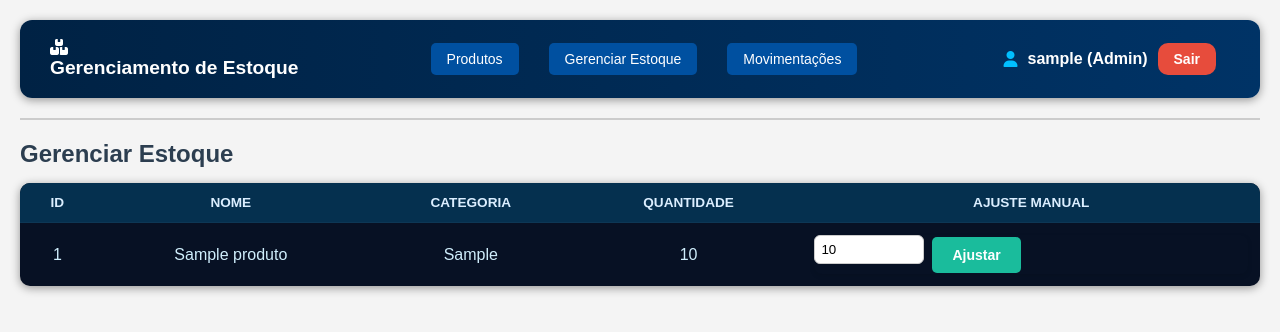
After one commit to NatanVP/Sistema-de-gerenciamento-de-estoque, a Flask app: page /estoque in a window 1280 px wide. The commit adds this page. Shown: the top 332 px of the page. Run offline with Flask 3, Linux system fonts and the light colour scheme; the visitor is signed in with stand-in values (Sample User, id 1); tables that the repository leaves empty or names only in its code hold one stand-in row (values such as "Sample post").

Commit message:
Terceira funcionalidade

```diff
--- a/Templates/base.html
+++ b/Templates/base.html
@@ -8,22 +8,27 @@
 </head>
 <body>
     <nav class="navbar">
-    <div class="nav-title">
+    <div class="nav-left">
         <i class="fa-solid fa-boxes-stacked"></i>
-        <span>Gerenciamento de Estoque</span>
+        <span class="nav-title">Gerenciamento de Estoque</span>
     </div>
 
     {% if session.get('usuario') %}
+    <div class="nav-links">
+    <a href="{{ url_for('produtos') }}" class="{% if request.endpoint == 'produtos' %}active{% endif %}" id="botaonav">Produtos</a>
+    <a href="{{ url_for('estoque') }}" class="{% if request.endpoint == 'estoque' %}active{% endif %}" id="botaonav">Gerenciar Estoque</a>
+    <a href="{{ url_for('movimentacoes') }}" class="{% if request.endpoint == 'movimentacoes' %}active{% endif %}" id="botaonav">Movimentações</a>
+    </div>
+
     <div class="user-info">
         <i class="fa-solid fa-user"></i>
-        <span>{{ session['usuario'] }}</span>
+        <span>{{ session['usuario'] }} ({{ session['perfil']|capitalize }})</span>
         <form action="{{ url_for('logout') }}" method="get">
             <button type="submit" class="btn-logout">Sair</button>
         </form>
     </div>
     {% endif %}
 </nav>
-
     <hr>
 
     {% with messages = get_flashed_messages(with_categories=true) %}
--- /dev/null
+++ b/Templates/estoque.html
@@ -0,0 +1,35 @@
+{% extends "base.html" %}
+{% block content %}
+<h2>Gerenciar Estoque</h2>
+
+<section class="prod-table">
+    <table>
+        <thead>
+            <tr>
+                <th>ID</th><th>Nome</th><th>Categoria</th><th>Quantidade</th><th>Ajuste Manual</th>
+            </tr>
+        </thead>
+        <tbody>
+            {% for p in produtos %}
+            <tr>
+                <td>{{ p.id }}</td>
+                <td>{{ p.nome }}</td>
+                <td>{{ p.categoria }}</td>
+                <td>{{ p.quantidade }}</td>
+                <td>
+                    {% if session.get('perfil') == 'admin' %}
+                    <form action="{{ url_for('ajustar_estoque') }}" method="post" style="display:flex; gap:8px; align-items:center;">
+                        <input type="hidden" name="produto_id" value="{{ p.id }}">
+                        <input type="number" name="nova_quantidade" min="0" value="{{ p.quantidade }}" style="width:110px; padding:6px; border-radius:6px;">
+                        <button type="submit" class="editar">Ajustar</button>
+                    </form>
+                    {% else %}
+                    <span style="color:#bbb">Ajuste só para admins</span>
+                    {% endif %}
+                </td>
+            </tr>
+            {% endfor %}
+        </tbody>
+    </table>
+</section>
+{% endblock %}
--- a/app.py
+++ b/app.py
@@ -166,5 +166,134 @@ def logout():
     return redirect(url_for("login"))
 
 
+
+# ====== GERENCIAR ESTOQUE ======
+@app.route("/estoque")
+def estoque():
+    # mostra a lista de produtos e opção de ajuste manual (só admin)
+    cursor = db.cursor(dictionary=True)
+    cursor.execute("SELECT * FROM produtos")
+    produtos = cursor.fetchall()
+    cursor.close()
+    return render_template("estoque.html", produtos=produtos)
+
+# Ajuste manual (somente admin)
+@app.route("/estoque/ajustar", methods=["POST"])
+def ajustar_estoque():
+    if "perfil" not in session or session["perfil"] != "admin":
+        flash("Você não tem permissão para ajustar o estoque manualmente.", "danger")
+        return redirect(url_for("estoque"))
+
+    produto_id = request.form.get("produto_id")
+    nova_qtd = request.form.get("nova_quantidade")
+
+    try:
+        nova_qtd = int(nova_qtd)
+    except (ValueError, TypeError):
+        flash("Quantidade inválida.", "danger")
+        return redirect(url_for("estoque"))
+
+    cursor = db.cursor()
+    cursor.execute("UPDATE produtos SET quantidade = %s WHERE id = %s", (nova_qtd, produto_id))
+    db.commit()
+    cursor.close()
+    flash("Estoque ajustado com sucesso.", "success")
+    return redirect(url_for("estoque"))
+
+
+# ====== MOVIMENTAÇÕES (ENTRADA / SAÍDA) ======
+@app.route("/movimentacoes", methods=["GET"])
+def movimentacoes():
+    # lista produtos para formulário e exibe histórico (paginável no futuro)
+    cursor = db.cursor(dictionary=True)
+    cursor.execute("SELECT * FROM produtos")
+    produtos = cursor.fetchall()
+
+    cursor.execute("""
+        SELECT m.id, m.produto_id, m.tipo, m.quantidade, m.data, m.usuario, p.nome
+        FROM movimentacoes m
+        LEFT JOIN produtos p ON p.id = m.produto_id
+        ORDER BY m.data DESC
+        LIMIT 200
+    """)
+    historico = cursor.fetchall()
+    cursor.close()
+    return render_template("movimentacoes.html", produtos=produtos, historico=historico)
+
+
+# Registrar entrada
+@app.route("/movimentacoes/entrada", methods=["POST"])
+def movimentacao_entrada():
+    produto_id = request.form.get("produto_id")
+    quantidade = request.form.get("quantidade")
+
+    try:
+        quantidade = int(quantidade)
+    except (ValueError, TypeError):
+        flash("Quantidade inválida.", "danger")
+        return redirect(url_for("movimentacoes"))
+
+    if quantidade <= 0:
+        flash("Quantidade deve ser maior que zero.", "danger")
+        return redirect(url_for("movimentacoes"))
+
+    usuario = session.get("usuario", "desconhecido")
+
+    cursor = db.cursor()
+    # atualiza produtos
+    cursor.execute("UPDATE produtos SET quantidade = quantidade + %s WHERE id = %s", (quantidade, produto_id))
+    # insere movimentação
+    cursor.execute("INSERT INTO movimentacoes (produto_id, tipo, quantidade, usuario) VALUES (%s, %s, %s, %s)",
+                   (produto_id, 'entrada', quantidade, usuario))
+    db.commit()
+    cursor.close()
+
+    flash("Entrada registrada com sucesso.", "success")
+    return redirect(url_for("movimentacoes"))
+
+
+# Registrar saída
+@app.route("/movimentacoes/saida", methods=["POST"])
+def movimentacao_saida():
+    produto_id = request.form.get("produto_id")
+    quantidade = request.form.get("quantidade")
+
+    try:
+        quantidade = int(quantidade)
+    except (ValueError, TypeError):
+        flash("Quantidade inválida.", "danger")
+        return redirect(url_for("movimentacoes"))
+
+    if quantidade <= 0:
+        flash("Quantidade deve ser maior que zero.", "danger")
+        return redirect(url_for("movimentacoes"))
+
+    usuario = session.get("usuario", "desconhecido")
+
+    cursor = db.cursor(dictionary=True)
+    # verifica estoque atual
+    cursor.execute("SELECT quantidade FROM produtos WHERE id = %s", (produto_id,))
+    row = cursor.fetchone()
+    if not row:
+        cursor.close()
+        flash("Produto não encontrado.", "danger")
+        return redirect(url_for("movimentacoes"))
+
+    estoque_atual = int(row["quantidade"])
+    if quantidade > estoque_atual:
+        cursor.close()
+        flash("Estoque insuficiente para essa saída.", "danger")
+        return redirect(url_for("movimentacoes"))
+
+    cursor = db.cursor()
+    cursor.execute("UPDATE produtos SET quantidade = quantidade - %s WHERE id = %s", (quantidade, produto_id))
+    cursor.execute("INSERT INTO movimentacoes (produto_id, tipo, quantidade, usuario) VALUES (%s, %s, %s, %s)",
+                   (produto_id, 'saida', quantidade, usuario))
+    db.commit()
+    cursor.close()
+
+    flash("Saída registrada com sucesso.", "success")
+    return redirect(url_for("movimentacoes"))
+
 if __name__ == "__main__":
     app.run(debug=True)
--- a/config.py
+++ b/config.py
@@ -3,6 +3,6 @@ class Config:
 
     DB_HOST = "localhost"
     DB_PORT =1902
-    DB_USER = "Seu_usuario"
+    DB_USER = "seu_usuario"
     DB_PASSWORD = "sua_senha"
     DB_NAME = "estoque_db"
--- a/static/style.css
+++ b/static/style.css
@@ -253,3 +253,99 @@ form button:hover {
 p {
     margin-bottom: 10px;
 }
+
+.card {
+    background: #0b1220;
+    padding: 16px;
+    border-radius: 10px;
+    width: 320px;
+    box-shadow: 0 4px 12px rgba(0,0,0,0.4);
+}
+
+.card h3 {
+    margin-top: 0;
+    color: #cfeefc;
+}
+
+.card label {
+    display: block;
+    margin-top: 10px;
+    color: #9fb8d8;
+}
+
+.card input, .card select {
+    width: 100%;
+    padding: 8px;
+    border-radius: 8px;
+    border: 1px solid #283646;
+    background: #171a20;
+    color: #e6eef6;
+    margin-top: 6px;
+}
+
+.prod-table table { /* mantém a tabela estilizada que já sugerimos antes */
+    width: 100%;
+    border-collapse: collapse;
+    margin-top: 10px;
+    background-color: #071124;
+    border-radius: 10px;
+    overflow: hidden;
+}
+
+.prod-table th {
+    background-color: #05304f;
+    color: #dbeeff;
+    padding: 12px;
+    text-transform: uppercase;
+    font-size: 0.85rem;
+}
+
+.prod-table td {
+    padding: 12px;
+    border-top: 1px solid rgba(255,255,255,0.03);
+    color: #cfeefc;
+}
+
+.nav-links {
+    display: flex;
+    gap: 30px;
+    align-items: center;
+}
+
+.nav-links a {
+    color: #ffffff; /* Cor do texto */
+    text-decoration: none; /* Tira o sublinhado */
+    font-weight: 500;
+    transition: color 0.3s ease, transform 0.2s ease;
+    font-size: 16px;
+}
+
+.nav-links a:hover {
+    color: #00b4d8; /* Azul claro no hover */
+    transform: scale(1.05);
+}
+
+.nav-links a.active {
+    border-bottom: 2px solid #00b4d8; /* Marca a aba ativa */
+    padding-bottom: 3px;
+}
+
+a#botaonav {
+    background-color: #0050a0;
+    color: white;
+    display: inline-block;
+    padding: 8px 16px;
+    border-radius: 5px;
+    text-decoration: none;
+    border: none;
+    cursor: pointer;
+    font-size: 14px;
+    font-weight: 500;
+    transition: all 0.3s ease;
+}
+
+a#botaonav:hover {
+    background-color: #025ebb;
+    transform: translateY(-2px);
+    box-shadow: 0 4px 8px #006ad3;
+}
```
Also changed, not shown: Templates/movimentacoes.html (added, +62 -0 lines), README.md.
